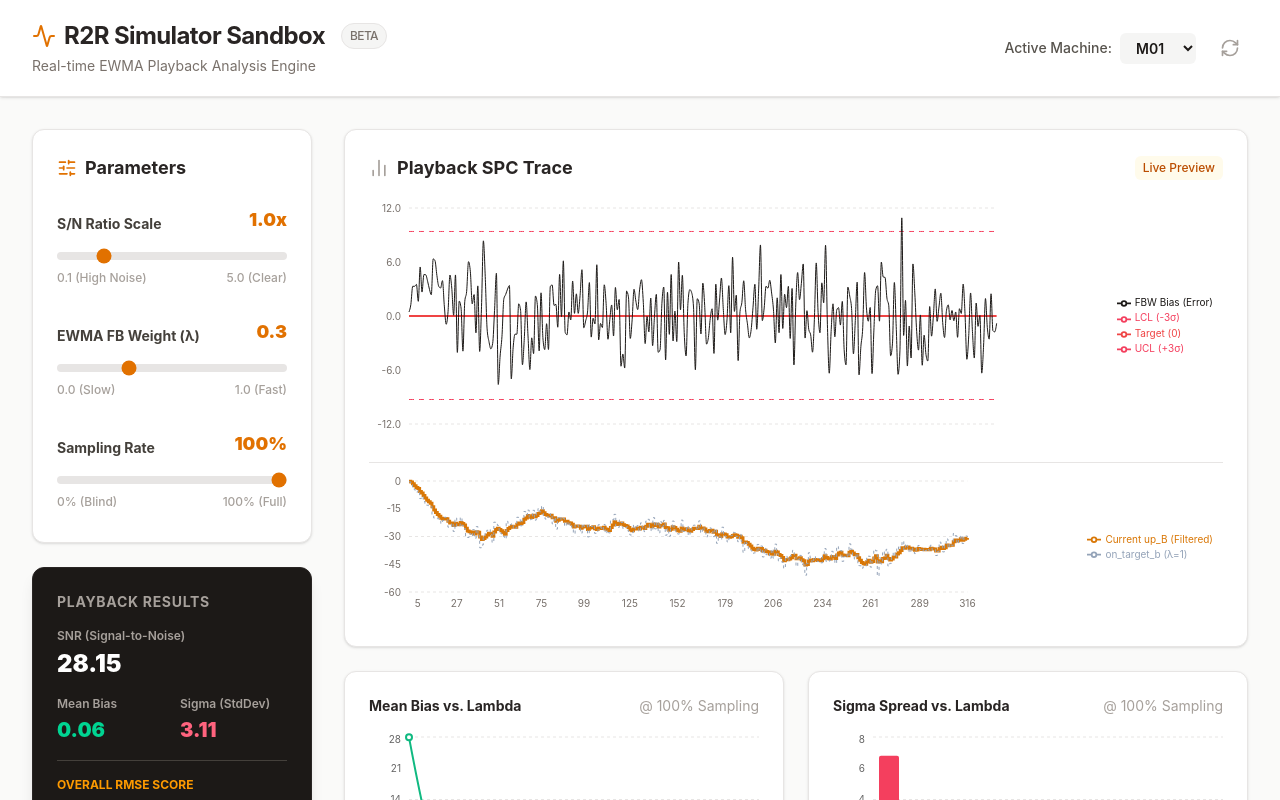
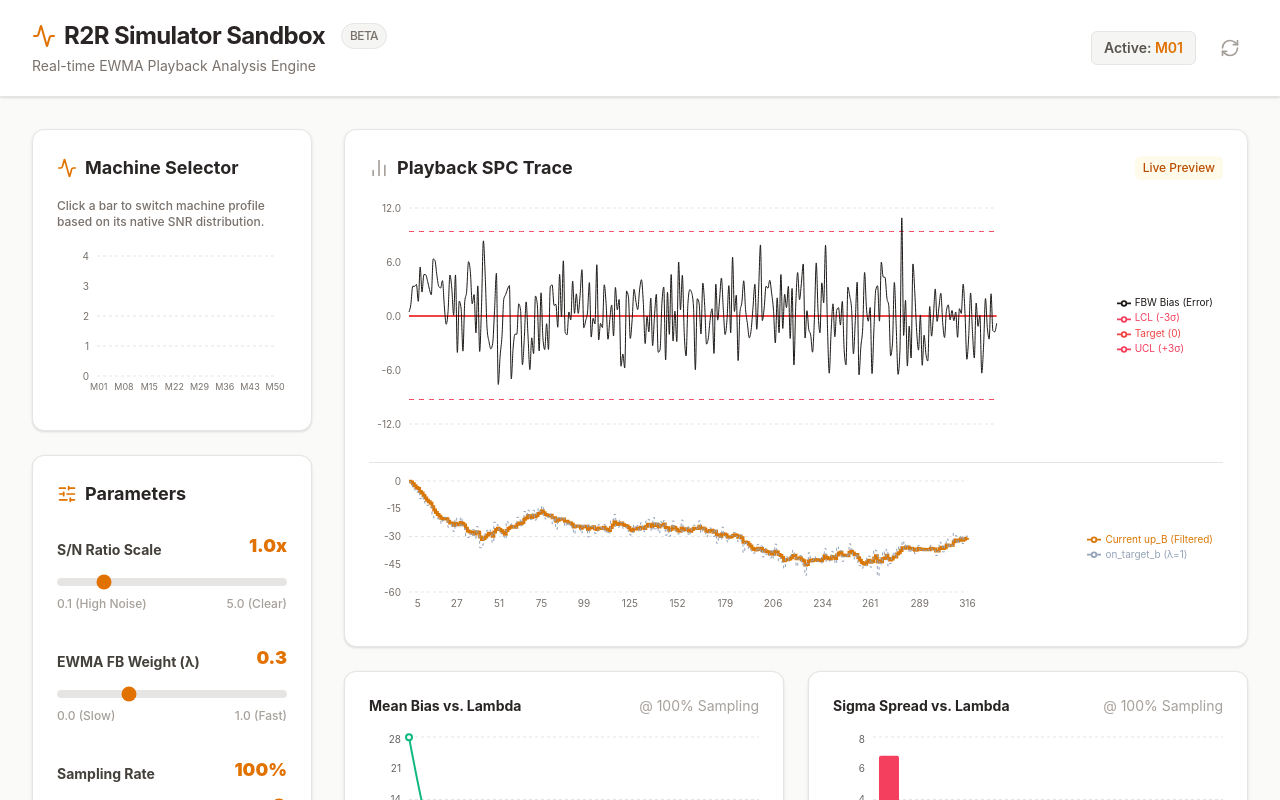
Before and after one commit to fujiei99/R2R-sandbox, a React (Vite) app: page / in a window 1280 px wide. Shown: the top 800 px of the page. Built offline with nearby package versions, Linux system fonts and the light colour scheme.

Commit message:
feat: replace machine dropdown with interactive SNR BarChart selector

```diff
--- a/src/App.jsx
+++ b/src/App.jsx
@@ -1,6 +1,6 @@
 import React, { useState, useEffect, useMemo } from 'react';
 import Papa from 'papaparse';
-import { LineChart, Line, XAxis, YAxis, CartesianGrid, Tooltip, Legend, ResponsiveContainer, ComposedChart, Bar, Scatter } from 'recharts';
+import { LineChart, Line, XAxis, YAxis, CartesianGrid, Tooltip, Legend, ResponsiveContainer, ComposedChart, Bar, Scatter, BarChart, Cell } from 'recharts';
 import { Settings, RefreshCw, BarChart2, Activity, Play, SlidersHorizontal } from 'lucide-react';
 
 const App = () => {
@@ -50,6 +50,26 @@ const App = () => {
   useEffect(() => {
     loadData();
   }, []);
+
+  // 1.5 Calculate Base SNR Distribution across all Machines
+  const machineDistribution = useMemo(() => {
+    if (data.length === 0 || machines.length === 0) return [];
+
+    const dist = [];
+    machines.forEach(m => {
+      const mObj = data.find(d => d.Machine_ID === m);
+      if (mObj) {
+        const ar1 = mObj.AR1_Sigma || 0;
+        const noise = mObj.Process_Noise_Std || 1;
+        dist.push({
+          machine: m,
+          snr: parseFloat((ar1 / noise).toFixed(2))
+        });
+      }
+    });
+
+    return dist.sort((a, b) => a.snr - b.snr);
+  }, [data, machines]);
 
   // 2. Playback Simulation Engine
   const simulationResults = useMemo(() => {
@@ -236,14 +256,9 @@ const App = () => {
         <div className="flex gap-4 items-center">
           {machines.length > 0 && (
             <div className="flex items-center gap-2">
-              <label className="text-sm font-medium text-stone-600">Active Machine: </label>
-              <select
-                value={selectedMachine}
-                onChange={(e) => setSelectedMachine(e.target.value)}
-                className="bg-stone-100 border-none rounded-md px-3 py-1.5 focus:ring-2 focus:ring-amber-500 text-sm font-semibold"
-              >
-                {machines.map(m => <option key={m} value={m}>{m}</option>)}
-              </select>
+              <span className="text-sm font-semibold text-stone-600 bg-stone-100 px-3 py-1.5 rounded-md border border-stone-200">
+                Active: <span className="text-amber-600">{selectedMachine}</span>
+              </span>
             </div>
           )}
           <button onClick={loadData} className="p-2 text-stone-400 hover:text-stone-700 hover:bg-stone-100 rounded-full transition-colors" title="Reload Data">
@@ -257,6 +272,30 @@ const App = () => {
 
         {/* Left Column: Controls & Stats */}
         <div className="col-span-12 lg:col-span-3 space-y-6">
+
+          {/* Machine Selection Chart */}
+          <div className="p-6 bg-white rounded-xl shadow-sm border border-stone-200">
+            <div className="flex items-center gap-2 mb-4">
+              <Activity className="w-5 h-5 text-amber-600" />
+              <h2 className="text-lg font-bold text-stone-800">Machine Selector</h2>
+            </div>
+            <div className="text-xs text-stone-500 mb-4 font-medium">Click a bar to switch machine profile based on its native SNR distribution.</div>
+            <div className="h-40 w-full cursor-pointer">
+              <ResponsiveContainer width="100%" height="100%">
+                <BarChart data={machineDistribution} margin={{ top: 10, right: 10, left: -20, bottom: 0 }}>
+                  <CartesianGrid strokeDasharray="3 3" vertical={false} stroke="#e7e5e4" />
+                  <XAxis dataKey="machine" tick={{ fontSize: 9, fill: '#78716c' }} axisLine={false} tickLine={false} />
+                  <YAxis tick={{ fontSize: 10, fill: '#78716c' }} axisLine={false} tickLine={false} />
+                  <Tooltip cursor={{ fill: '#f5f5f4' }} contentStyle={{ borderRadius: '8px', border: 'none', boxShadow: '0 4px 6px -1px rgb(0 0 0 / 0.1)', fontSize: '12px' }} formatter={(v) => [`${v} Base SNR`, 'SNR']} />
+                  <Bar dataKey="snr" radius={[2, 2, 0, 0]} onClick={(data) => setSelectedMachine(data.machine)} isAnimationActive={false}>
+                    {machineDistribution.map((entry, index) => (
+                      <Cell cursor="pointer" fill={entry.machine === selectedMachine ? '#d97706' : '#e2e8f0'} key={`cell-${index}`} />
+                    ))}
+                  </Bar>
+                </BarChart>
+              </ResponsiveContainer>
+            </div>
+          </div>
 
           {/* Control Panel */}
           <div className="p-6 bg-white rounded-xl shadow-sm border border-stone-200">
```
